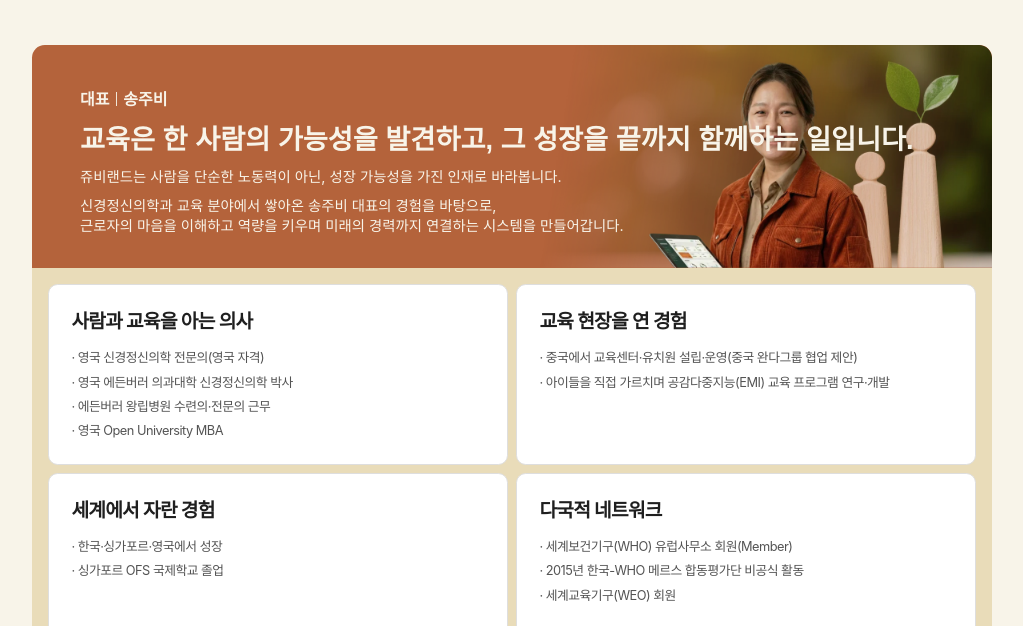
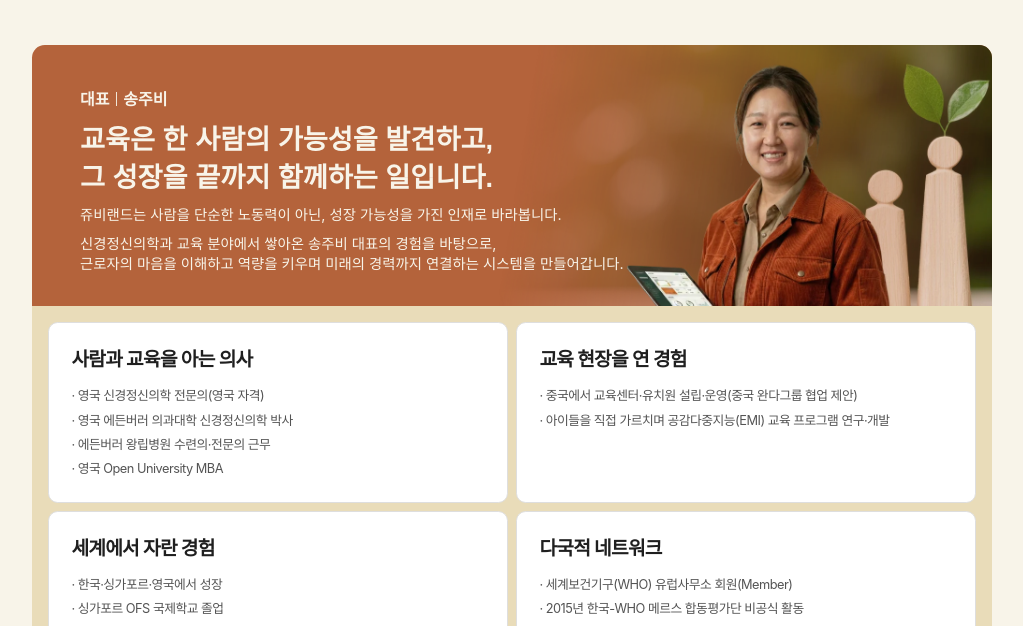
Before and after one commit to kimain1404-design/juviland, a plain HTML site: page main-section06/index.html in a window 1280 px wide. Shown: the part 174-800 px from the top of the page, without its empty margins (128-1151 px from the left). Drawn offline with Linux system fonts and the light colour scheme; a web font is replaced by a local one.

Commit message:
Add files via upload

```diff
--- a/main-section06/index.html
+++ b/main-section06/index.html
@@ -33,7 +33,7 @@
         <div class="founder__intro">
           <p class="founder__name">대표<i class="bar"></i>송주비</p>
           <p class="founder__quote">
-            <span class="line"><span class="line__in">교육은 한 사람의 가능성을 발견하고,<span class="pc-only">&nbsp;</span></span></span><span class="line"><span class="line__in">그 성장을 끝까지 함께하는 일입니다.</span></span>
+            <span class="line"><span class="line__in">교육은 한 사람의 가능성을 발견하고,</span></span><span class="line"><span class="line__in">그 성장을 끝까지 함께하는 일입니다.</span></span>
           </p>
           <div class="founder__bio">
             <p>쥬비랜드는 사람을 단순한 노동력이 아닌,<br class="mo-only"><span class="pc-only"> </span>성장 가능성을 가진 인재로 바라봅니다.</p>
--- a/main-section06/main-section06.css
+++ b/main-section06/main-section06.css
@@ -110,7 +110,9 @@ img { display: block; }
   width: 100%;
   height: 100%;
   object-fit: cover;
-  object-position: 100% 50%;
+  /* 인용 문장이 2줄이라 카드가 시안보다 높아져 사진이 약 1.17배 커짐.
+     사진 오른쪽 끝의 흐린 배경 여백만큼 오른쪽으로 밀어 인물·태블릿을 시안 위치로 되돌림 (설명 문장과 겹치지 않게) */
+  object-position: calc(100% + 45 * var(--u)) 50%;
 }
 .founder__intro { position: relative; display: flex; flex-direction: column; }
 .founder__name {
@@ -129,6 +131,9 @@ img { display: block; }
   font-weight: 700;
   line-height: 1.4;
 }
+/* 인용 문장은 PC에서도 2줄로 고정 : 글꼴(원주체 ↔ Pretendard)이 바뀌어 폭이 넓어져도 오른쪽 사진의 얼굴을 가리지 않음 */
+.founder__quote .line { display: block; }
+.founder__quote .line__in { white-space: nowrap; }
 .founder__bio { display: flex; flex-direction: column; gap: calc(10 * var(--u)); }
 .founder__bio p {
   margin: 0;
```
Also changed, not shown: main-section06/main-section06-liveklass.html (+1 -1 lines), 1 other file.
